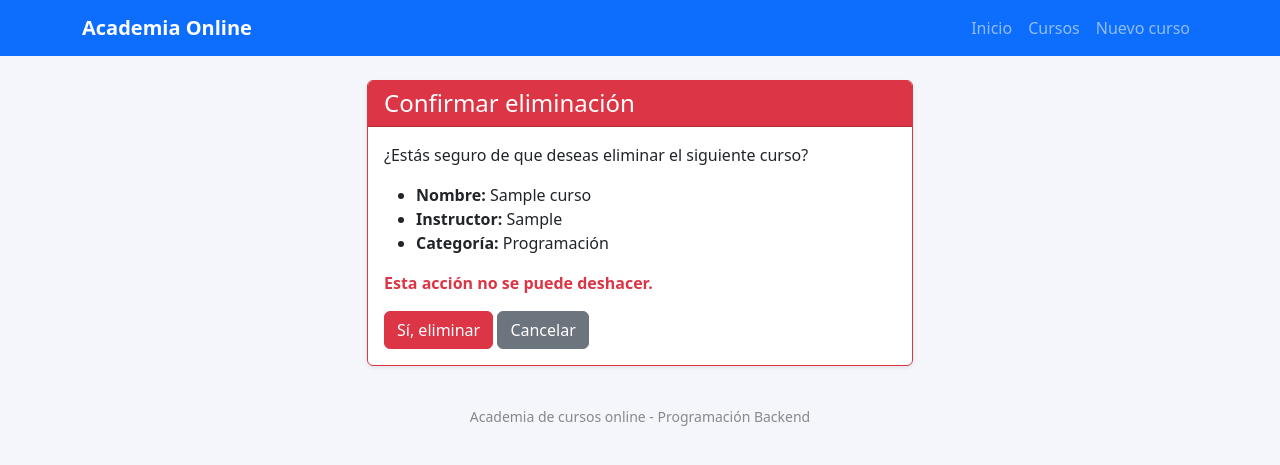
After one commit to Cazafulas2000/thomassanmartin-spec-Academy_StuffNLearn_102-4A, a Django app: page /cursos/eliminar/1/ in a window 1280 px wide. The commit adds this page. Shown: the top 465 px of the page. Run offline with Django 5.2, Linux system fonts and the light colour scheme; tables that the repository leaves empty hold one stand-in row (values such as "Sample post").

Commit message:
feat: agregar templates de editar y eliminar + botones en el listado

```diff
--- /dev/null
+++ b/cursos/templates/cursos/eliminar.html
@@ -0,0 +1,30 @@
+{% extends 'cursos/base.html' %}
+
+{% block titulo %}Eliminar curso - Academia Online{% endblock %}
+
+{% block contenido %}
+<div class="row justify-content-center">
+    <div class="col-md-6">
+        <div class="card shadow-sm border-danger">
+            <div class="card-header bg-danger text-white">
+                <h4 class="mb-0">Confirmar eliminación</h4>
+            </div>
+            <div class="card-body">
+                <p>¿Estás seguro de que deseas eliminar el siguiente curso?</p>
+                <ul>
+                    <li><strong>Nombre:</strong> {{ curso.nombre }}</li>
+                    <li><strong>Instructor:</strong> {{ curso.instructor }}</li>
+                    <li><strong>Categoría:</strong> {{ curso.get_categoria_display }}</li>
+                </ul>
+                <p class="text-danger"><strong>Esta acción no se puede deshacer.</strong></p>
+
+                <form method="post">
+                    {% csrf_token %}
+                    <button type="submit" class="btn btn-danger">Sí, eliminar</button>
+                    <a href="{% url 'lista_cursos' %}" class="btn btn-secondary">Cancelar</a>
+                </form>
+            </div>
+        </div>
+    </div>
+</div>
+{% endblock %}
```
Also changed, not shown: cursos/templates/cursos/editar.html (added, +31 -0 lines), cursos/templates/cursos/lista.html (+8 -0 lines).
